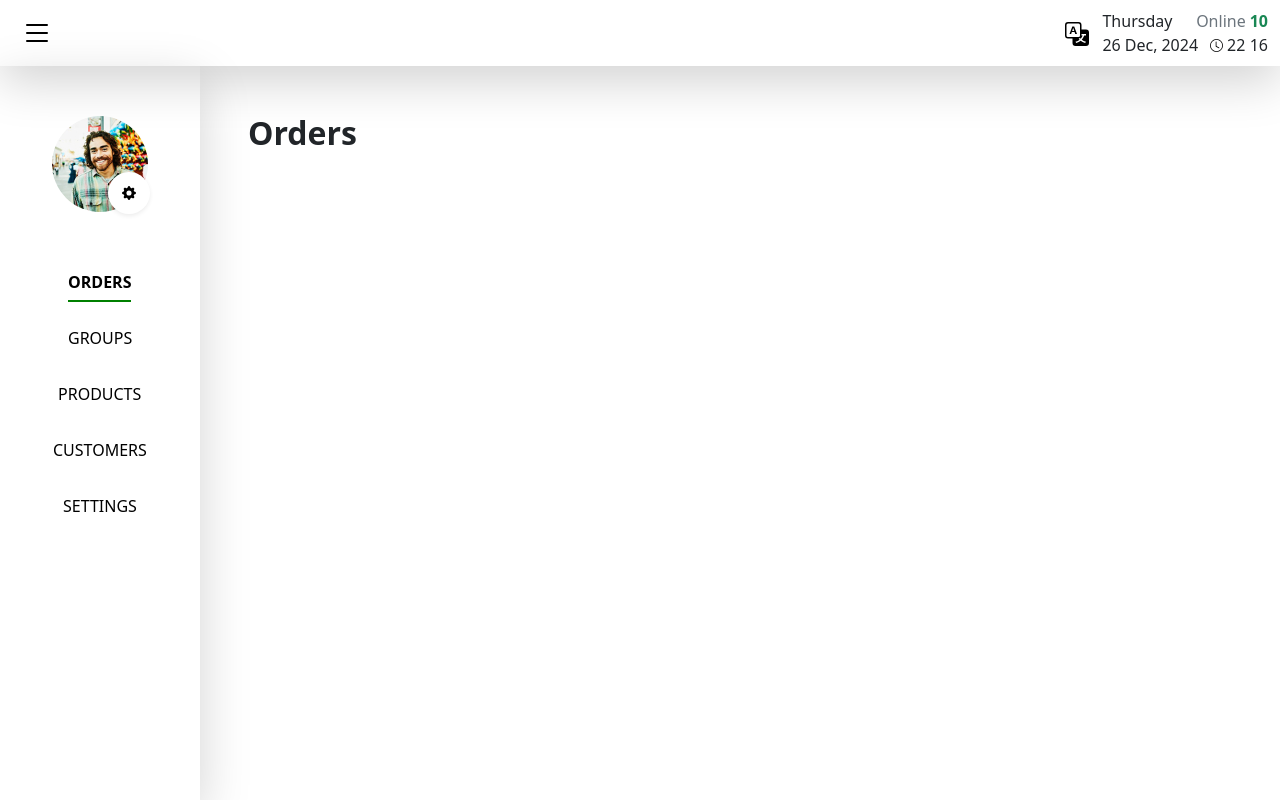
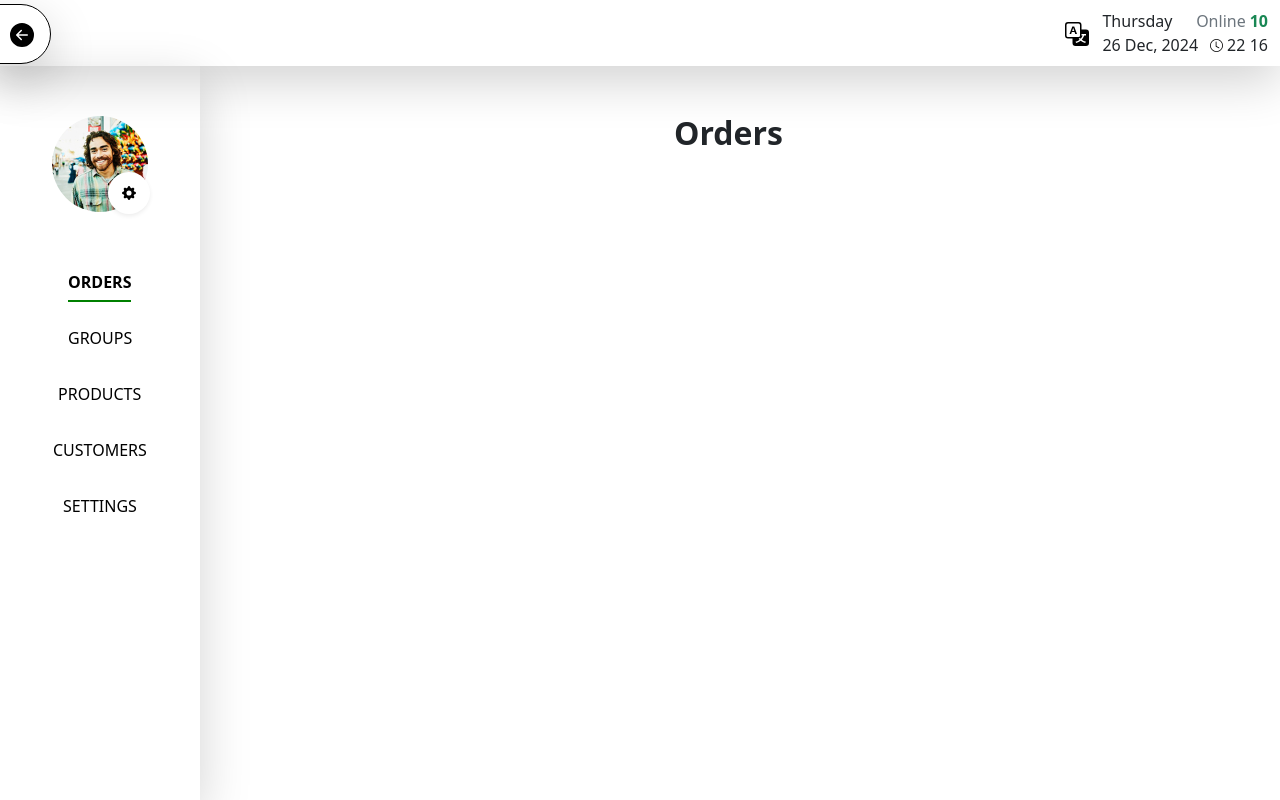
Before and after one commit to ZUBOV-ILLIA/orderly, a Next.js app: page /en/orders in a window 1280 px wide. Built offline with nearby package versions, Linux system fonts and the light colour scheme.

Commit message:
removed bootstrap collapser because it was worked jumping... instead realized custom collapser

```diff
--- a/components/Header.tsx
+++ b/components/Header.tsx
@@ -5,19 +5,7 @@ import "@/styles/_header.scss";
 export default function Header() {
   return (
     <header className="header w-100 shadow-lg z-2">
-      <div className="container-xxl h-100 d-flex align-items-center justify-content-between">
-        <div
-          className="p-2 header__burger-btn rounded-3 animate__animated animate__rubberBand"
-          role="button"
-          data-bs-toggle="collapse"
-          data-bs-target="#sideNavBody"
-          aria-expanded="true"
-          aria-controls="sideNavBody"
-          aria-label="nav menu burger btn"
-        >
-          <List size={32} />
-        </div>
-
+      <div className="container-xxl h-100 d-flex align-items-center justify-content-end">
         <TopMenu />
       </div>
     </header>
--- a/components/NavigationMenu.tsx
+++ b/components/NavigationMenu.tsx
@@ -3,12 +3,15 @@
 import Image from "next/image";
 import { Link, usePathname } from "@/i18n/routing";
 import { useTranslations } from "next-intl";
-import { GearFill } from "react-bootstrap-icons";
+import { ArrowRightCircleFill, GearFill } from "react-bootstrap-icons";
 import "@/styles/_navigation-menu.scss";
+import { useState } from "react";
 
 export default function NavigationMenu() {
   const pathname = usePathname();
   const t = useTranslations();
+
+  const [isOpen, setIsOpen] = useState(true);
 
   const menuItems = [
     { label: t("orders"), href: "/orders" },
@@ -19,11 +22,20 @@ export default function NavigationMenu() {
   ];
 
   return (
-    <div
-      className="collapse-horizontal show bg-white shadow-lg z-1"
-      id="sideNavBody"
-    >
-      <div className="nav-menu d-flex flex-column align-items-center flex-grow-1 h-100">
+    <div className="nav-menu flex-grow-1">
+      <div
+        className="nav-menu__burger-btn mt-1 py-3 ps-4 pe-3 position-fixed top-0 rounded-end-5 border border-black bg-white shadow-lg z-2 animate__animated animate__backInLeft"
+        role="button"
+        onClick={() => setIsOpen(!isOpen)}
+      >
+        <ArrowRightCircleFill
+          size={24}
+          className={`nav-menu__burger-icon  ${isOpen ? "nav-menu__burger-icon--open" : ""}  text-success `}
+        />
+      </div>
+      <div
+        className={`nav-menu__wrap ${isOpen ? "" : "nav-menu__wrap--closed"} h-100 d-flex flex-column align-items-center bg-white shadow-lg z-1`}
+      >
         <div className="nav-menu__img-wrap my-5 position-relative d-flex align-items-center justify-content-center rounded-circle animate__animated animate__zoomIn">
           <Image
             src="/images/avatar.jpg"
--- a/styles/_navigation-menu.scss
+++ b/styles/_navigation-menu.scss
@@ -1,10 +1,34 @@
 .nav-menu {
-  width: 200px;
-  flex-shrink: 0;
-  transition: .3s linear;
+  &__burger-btn {
+    left: -15px;
+    transition: left .3s;
 
-  &--closed {
-    width: 0;
+    &:hover {
+      left: 0;
+    }
+
+    &:active {
+      left: -15px;
+    }
+  }
+
+  &__burger-icon {
+    transition: transform .3s;
+
+    &--open {
+      transform: rotate(180deg);
+    }
+  }
+
+  &__wrap {
+    width: 200px;
+    flex-shrink: 0;
+    overflow: hidden;
+    transition: .3s linear;
+
+    &--closed {
+      width: 0;
+    }
   }
 
   &__img-wrap {
```
